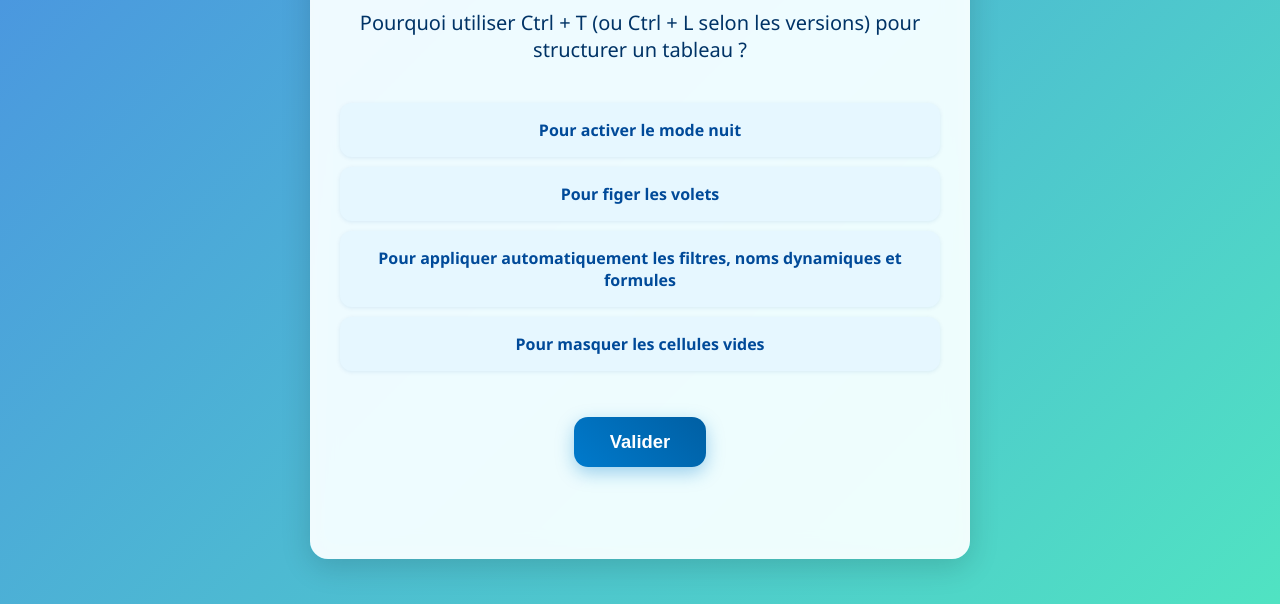
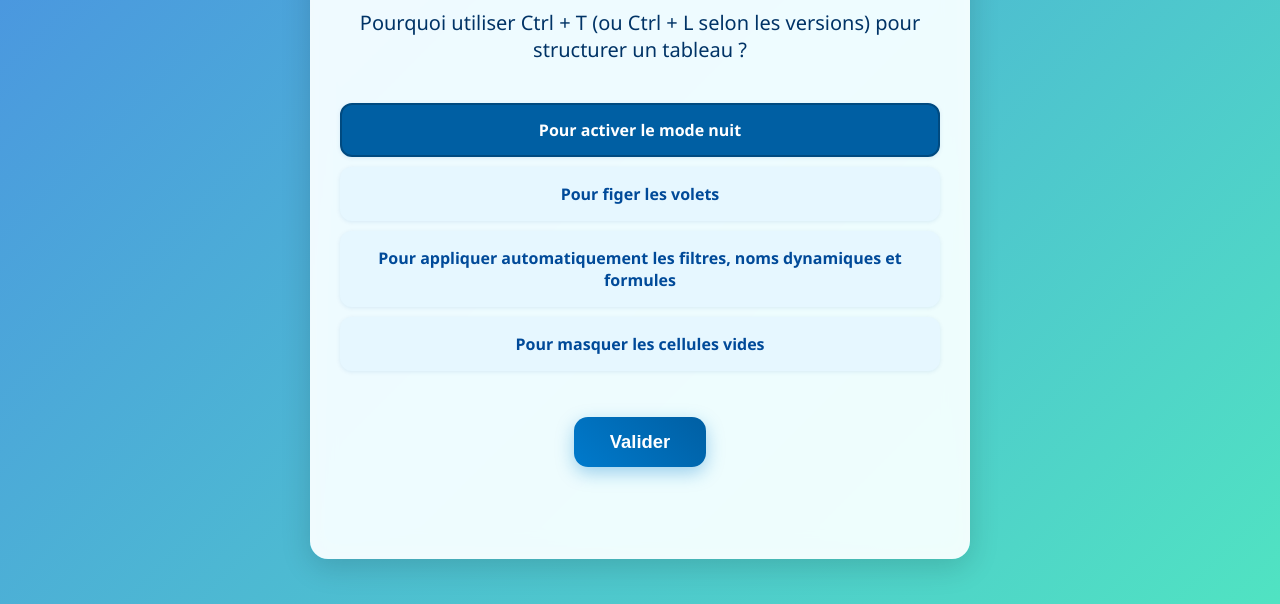
Before and after one commit to hbrini/excel-quiz, a plain HTML site: page index.html in a window 1280 px wide. Both pictures are taken after a click on the label "Pour activer le mode nuit". Shown: the part 196-800 px from the top of the page. Drawn offline with Linux system fonts and the light colour scheme.

Commit message:
index.html

```diff
--- a/index.html
+++ b/index.html
@@ -69,34 +69,14 @@
     input[type="radio"] {
       display: none;
     }
-    /* Animation */
-    .fade-slide-in {
-      animation: fadeSlideIn 0.7s cubic-bezier(.4,0,.2,1);
+    /* Sélection avant validation */
+    .label-selected {
+      background: #005fa3 !important;
+      color: #fff !important;
+      border-color: #004a80 !important;
+      box-shadow: 0 0 10px #005fa366;
     }
-    .fade-slide-out {
-      animation: fadeSlideOut 0.5s cubic-bezier(.4,0,.2,1) forwards;
-    }
-    @keyframes fadeSlideIn {
-      from {
-        opacity: 0;
-        transform: translateY(40px);
-      }
-      to {
-        opacity: 1;
-        transform: translateY(0);
-      }
-    }
-    @keyframes fadeSlideOut {
-      from {
-        opacity: 1;
-        transform: translateY(0);
-      }
-      to {
-        opacity: 0;
-        transform: translateY(-40px);
-      }
-    }
-    /* Feedback couleurs */
+    /* Après validation */
     .label-correct {
       background: #1eb980 !important;
       color: #fff !important;
@@ -166,6 +146,33 @@
     .feedback.bad {
       color: #d32f2f;
       font-weight: bold;
+    }
+    /* Animation */
+    .fade-slide-in {
+      animation: fadeSlideIn 0.7s cubic-bezier(.4,0,.2,1);
+    }
+    .fade-slide-out {
+      animation: fadeSlideOut 0.5s cubic-bezier(.4,0,.2,1) forwards;
+    }
+    @keyframes fadeSlideIn {
+      from {
+        opacity: 0;
+        transform: translateY(40px);
+      }
+      to {
+        opacity: 1;
+        transform: translateY(0);
+      }
+    }
+    @keyframes fadeSlideOut {
+      from {
+        opacity: 1;
+        transform: translateY(0);
+      }
+      to {
+        opacity: 0;
+        transform: translateY(-40px);
+      }
     }
   </style>
 </head>
@@ -294,8 +301,14 @@
       const submitBtn = form.querySelector('button');
       const radios = form.querySelectorAll('input[name="answer"]');
 
-      radios.forEach(radio => {
+      radios.forEach((radio, idx) => {
         radio.addEventListener('change', () => {
+          // Enlever la sélection précédente
+          radios.forEach((r, j) => {
+            document.getElementById('label'+j).classList.remove('label-selected');
+          });
+          // Ajouter la sélection actuelle
+          document.getElementById('label'+idx).classList.add('label-selected');
           submitBtn.disabled = false;
         });
       });
@@ -322,6 +335,7 @@
       // Colorer les réponses
       for (let i = 0; i < q.options.length; i++) {
         const label = document.getElementById('label'+i);
+        label.classList.remove('label-selected');
         label.classList.add('label-disabled');
         if (i === q.correct) {
           label.classList.add('label-correct');
@@ -329,6 +343,10 @@
         if (!isCorrect && i === selected) {
           label.classList.add('label-wrong');
         }
+      }
+      // Si bonne réponse sélectionnée, elle devient verte (remplace sélection)
+      if (isCorrect) {
+        document.getElementById('label'+selected).classList.add('label-correct');
       }
 
       // Feedback animé
```
